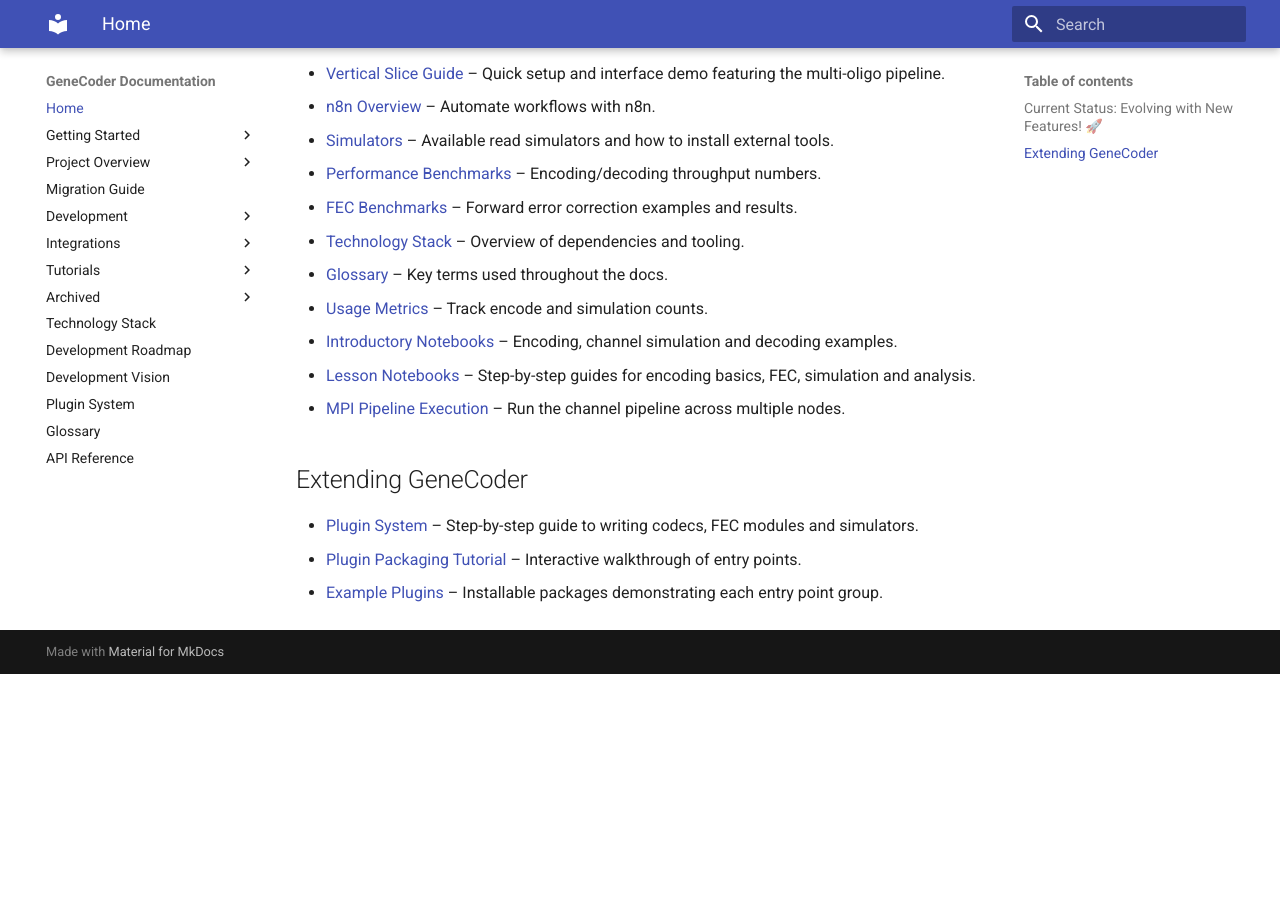
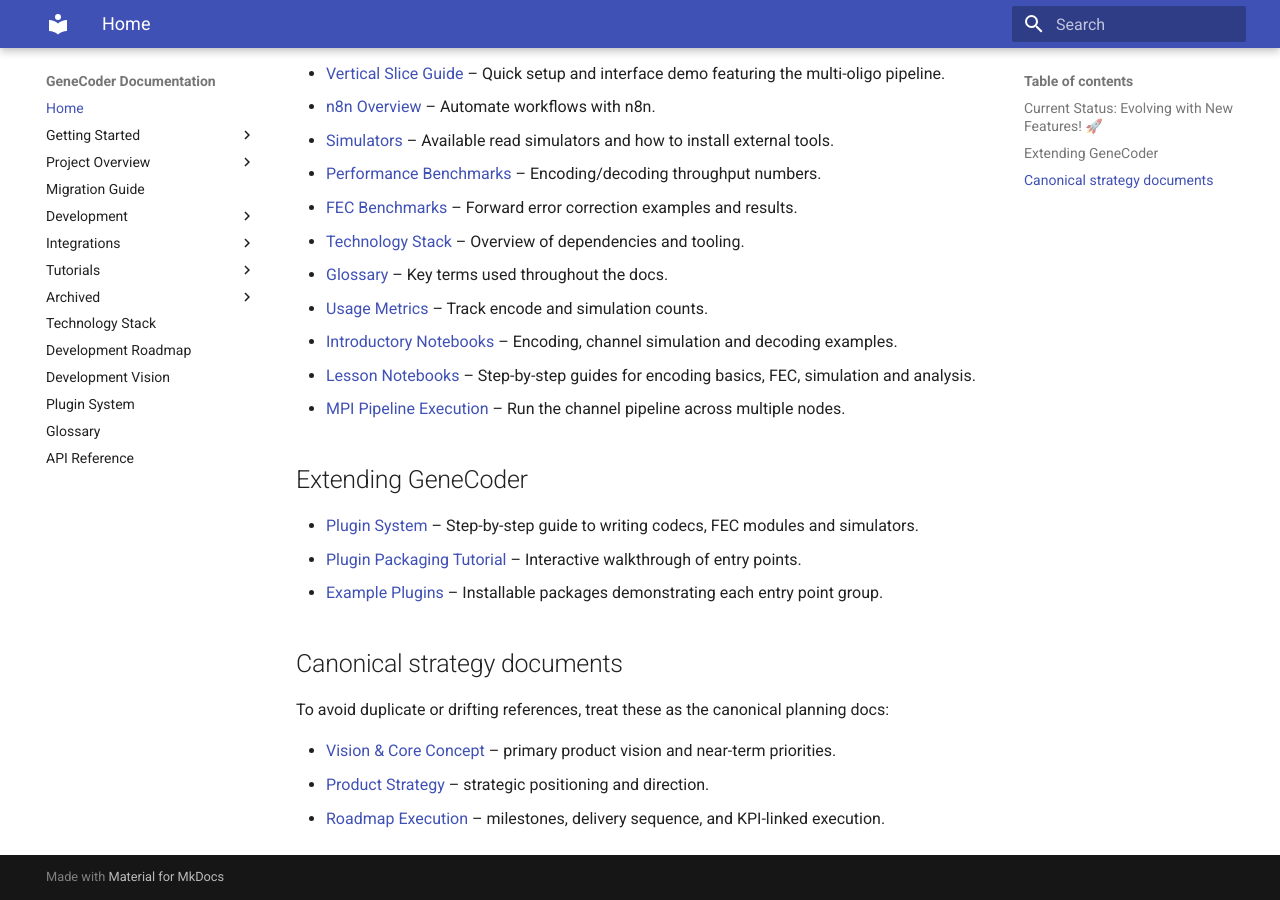
Before and after one commit to d0tTino/GeneCoder, an MkDocs documentation site: the page built from docs/index.md, in a window 1280 px wide and 900 px high, scrolled down 572 px. Built offline with MkDocs 1.6.1 and Material for MkDocs 9.7.7, drawn with Linux system fonts in a browser that asks for light colours; before the commit the page ends 1246 px from its top, so only the background shows below that.

Commit message:
Normalize vision doc references across roadmap and code comments

```diff
--- a/docs/index.md
+++ b/docs/index.md
@@ -31,3 +31,11 @@ For more details, explore the sections below.
 * [Plugin System](plugins.md) – Step-by-step guide to writing codecs, FEC modules and simulators.
 * [Plugin Packaging Tutorial](../notebooks/lessons/6_plugin_packaging.ipynb) – Interactive walkthrough of entry points.
 * [Example Plugins](../plugins-examples) – Installable packages demonstrating each entry point group.
+
+## Canonical strategy documents
+
+To avoid duplicate or drifting references, treat these as the canonical planning docs:
+
+* [Vision & Core Concept](vision.md) – primary product vision and near-term priorities.
+* [Product Strategy](product_strategy.md) – strategic positioning and direction.
+* [Roadmap Execution](roadmap_execution.md) – milestones, delivery sequence, and KPI-linked execution.
```
Also changed, not shown: docs/development_roadmap.md (+1 -1 lines), 2 other files.
